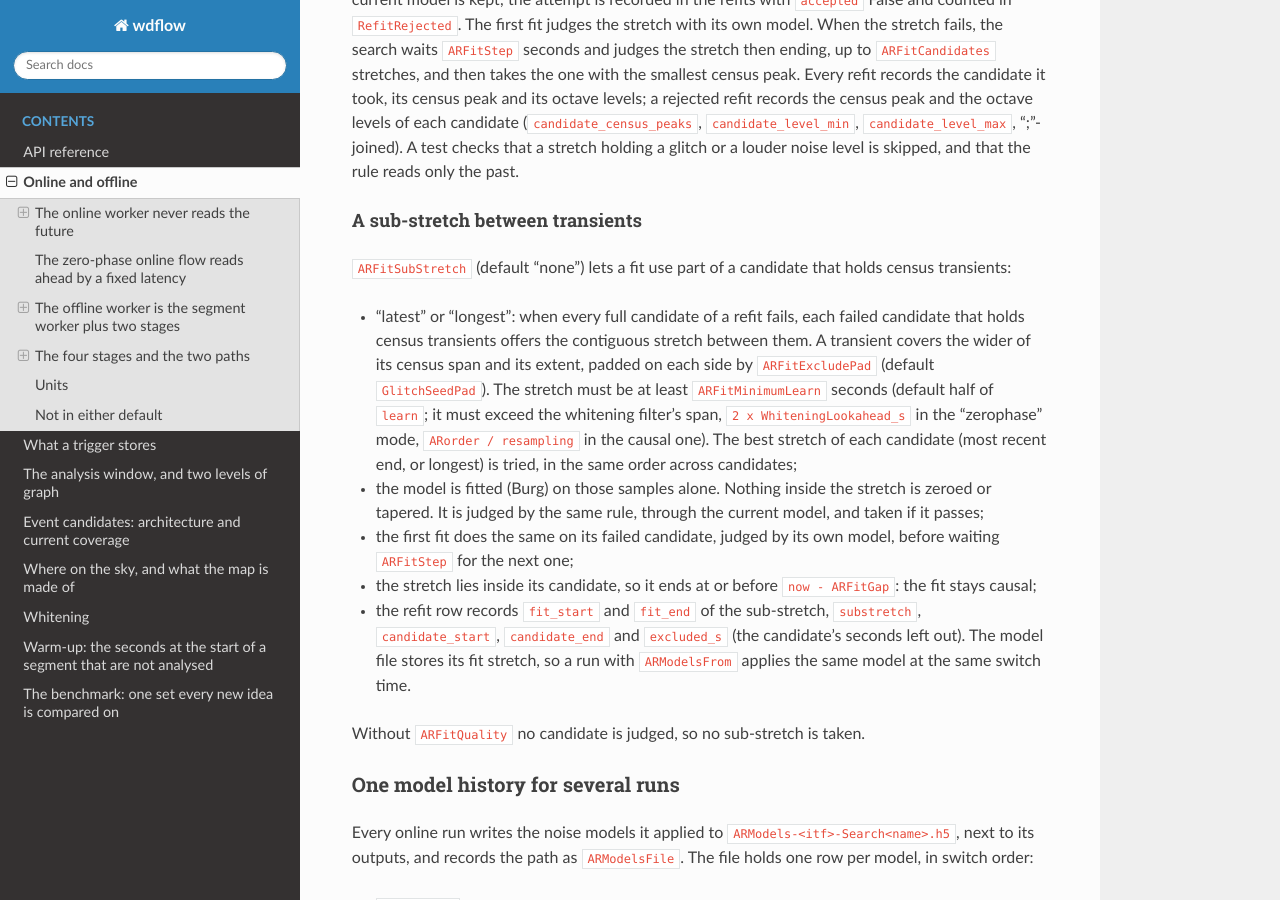
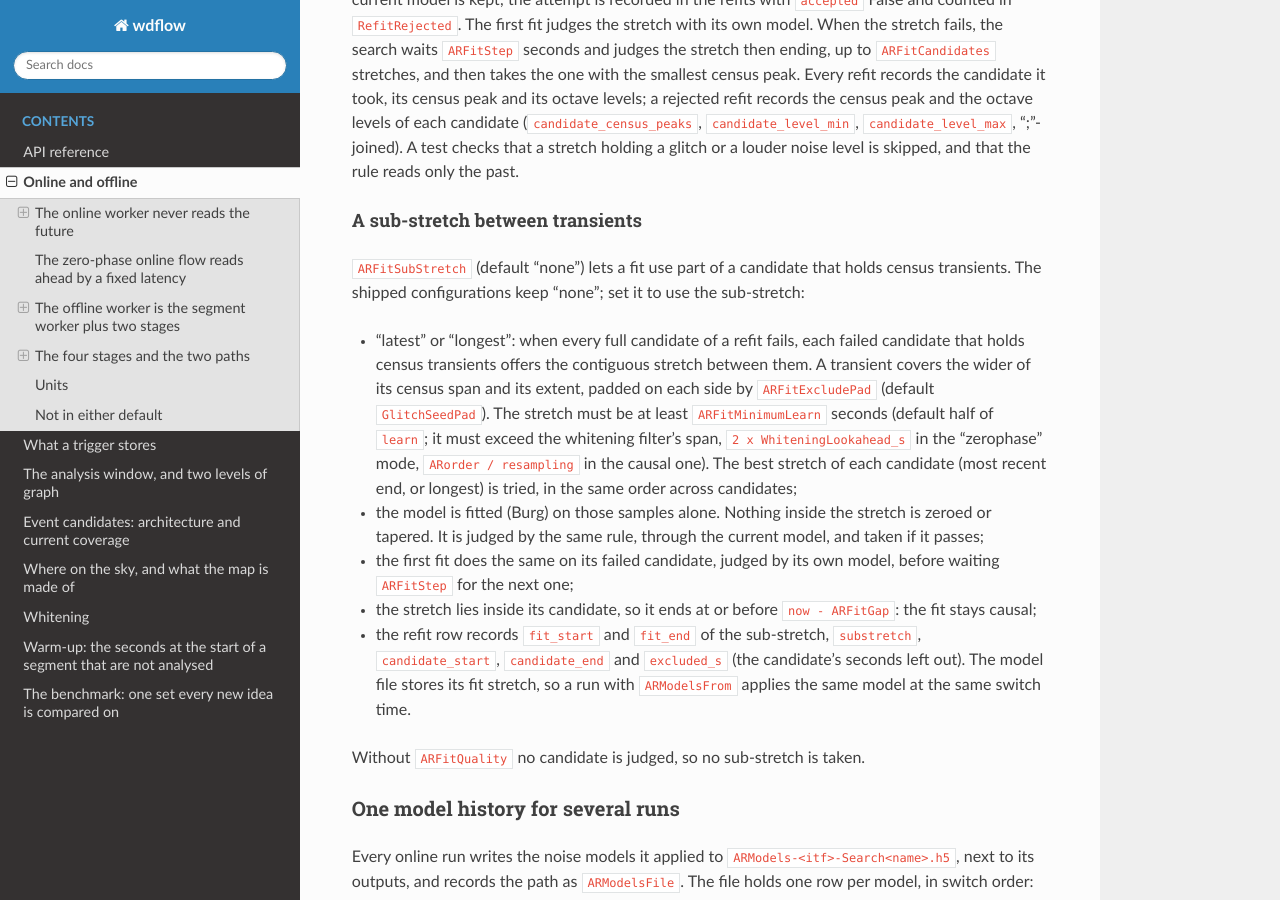
Before and after one commit to elenacuoco/wdflow, a Sphinx documentation site: the page built from docs/design/online-offline.md, in a window 1280 px wide and 900 px high, scrolled down 1501 px. Built offline with Sphinx 7.4.7 and the Read the Docs theme 3.1.0, drawn with Linux system fonts in a browser that asks for light colours; pages that are not in the unit, such as notebooks, are missing from menus.

Commit message:
Online configs back to the whitening before f318d4a: online_default, online_zerophase_default and online_zerophase_track no longer set ARFitSubStretch, ARFitExcludePad, ARFitMinimumLearn, ARFitLevelCheck (defaults: "none", GlitchSeedPad, learn / 2, true), so they run with ARFitSubStretch "none"; the library and its tests are kept; CHANGELOG and design doc say the shipped configs keep "none"

```diff
--- a/docs/design/online-offline.md
+++ b/docs/design/online-offline.md
@@ -71,7 +71,8 @@ reads only the past.
 #### A sub-stretch between transients
 
 `ARFitSubStretch` (default "none") lets a fit use part of a candidate that
-holds census transients:
+holds census transients. The shipped configurations keep "none"; set it to use
+the sub-stretch:
 
 - "latest" or "longest": when every full candidate of a refit fails, each
   failed candidate that holds census transients offers the contiguous stretch
```
Also changed, not shown: CHANGELOG.md (+4 -3 lines), 3 other files.
